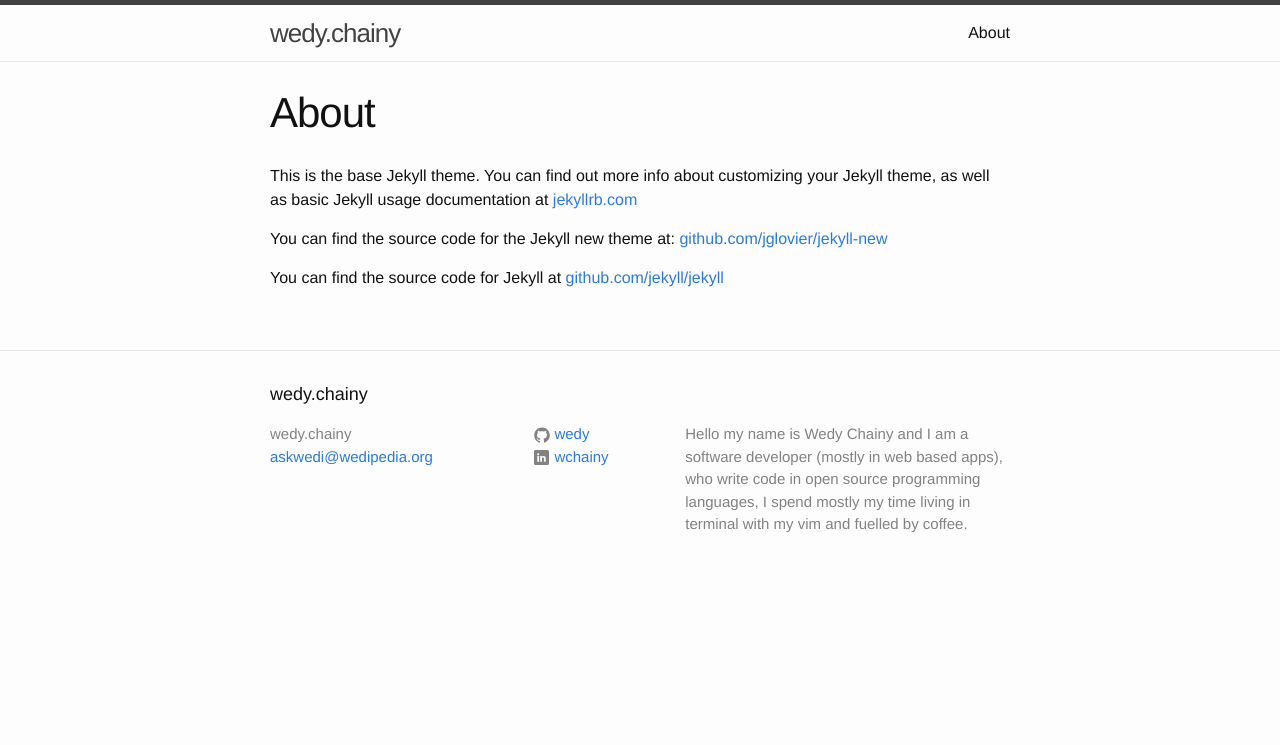
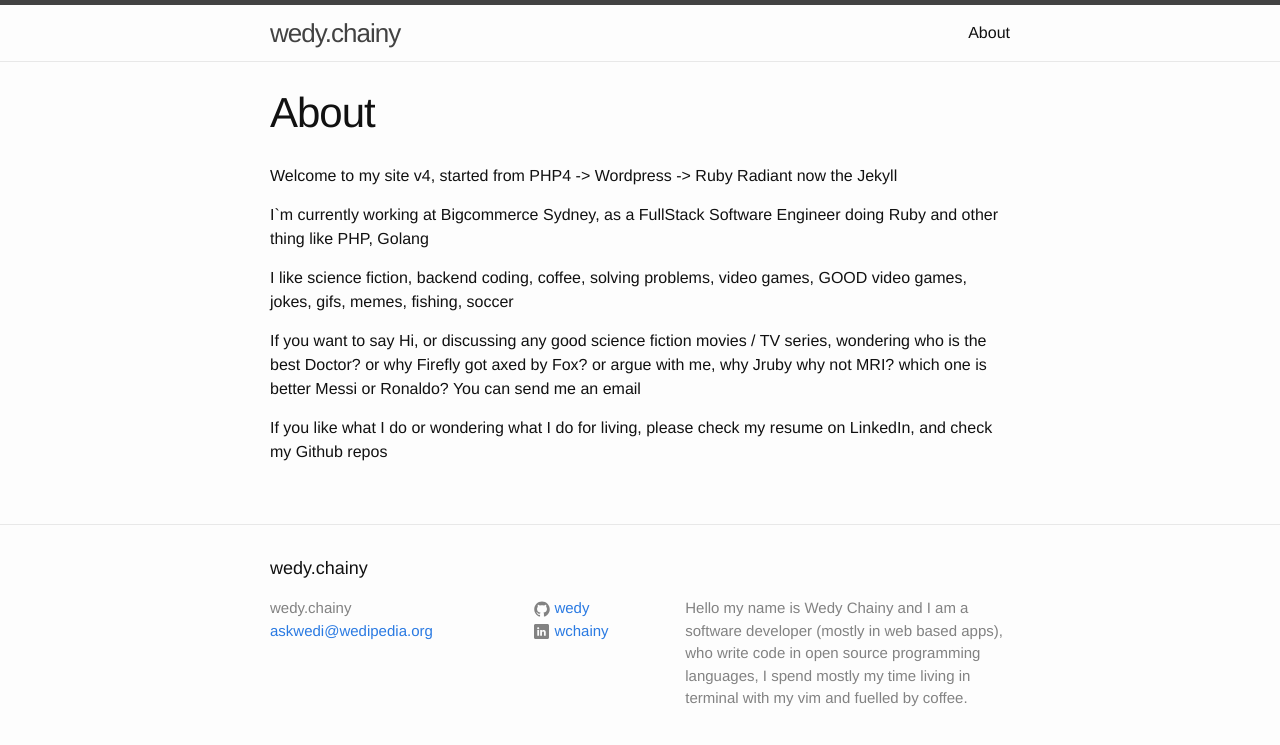
Before and after one commit to wedy/wedy.github.io, a Jekyll site: the page built from about.md, in a window 1280 px wide. Shown: the top 745 px of the page. Built offline with Jekyll 4.4.1, drawn with Linux system fonts in a browser that asks for light colours.

```diff
--- a/about.md
+++ b/about.md
@@ -4,8 +4,12 @@ title: About
 permalink: /about/
 ---
 
-This is the base Jekyll theme. You can find out more info about customizing your Jekyll theme, as well as basic Jekyll usage documentation at [jekyllrb.com](http://jekyllrb.com/)
+Welcome to my site v4, started from PHP4 -> Wordpress -> Ruby Radiant now the Jekyll
 
-You can find the source code for the Jekyll new theme at: [github.com/jglovier/jekyll-new](https://github.com/jglovier/jekyll-new)
+I`m currently working at Bigcommerce Sydney, as a FullStack Software Engineer doing Ruby and other thing like PHP, Golang
 
-You can find the source code for Jekyll at [github.com/jekyll/jekyll](https://github.com/jekyll/jekyll)
+I like science fiction, backend coding, coffee, solving problems, video games, GOOD video games, jokes, gifs, memes, fishing, soccer
+
+If you want to say Hi, or discussing any good science fiction movies / TV series, wondering who is the best Doctor? or why Firefly got axed by Fox? or argue with me, why Jruby why not MRI? which one is better Messi or Ronaldo? You can send me an email
+
+If you like what I do or wondering what I do for living, please check my resume on LinkedIn, and check my Github repos
```
Also changed, not shown: _posts/2014-10-14-welcome-to-my-site-v4.markdown (added, +12 -0 lines), _posts/2014-10-15-welcome-to-jekyll.markdown (deleted, +0 -25 lines).
